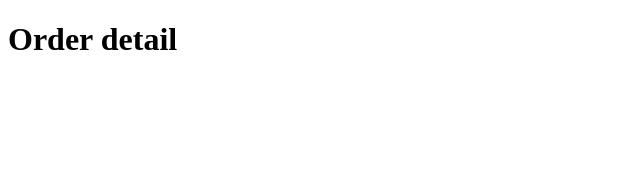
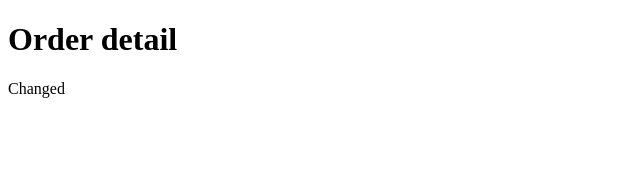
Before and after one commit to nguyencuongabcxyz/daddy_ui, a React (Create React App) app: page / in a window 1280 px wide. Shown: the top 170 px of the page, without its empty margins (0-640 px from the left). Built offline with nearby package versions, Linux system fonts and the light colour scheme.

Commit message:
Update app component

```diff
--- a/src/App.tsx
+++ b/src/App.tsx
@@ -18,6 +18,7 @@ export function App() {
     <h1>Order detail</h1>
     <p>{order?.name}</p>
     <p>{order?.quantity}</p>
+    <p>Changed</p>
     </>
   );
 }
```
